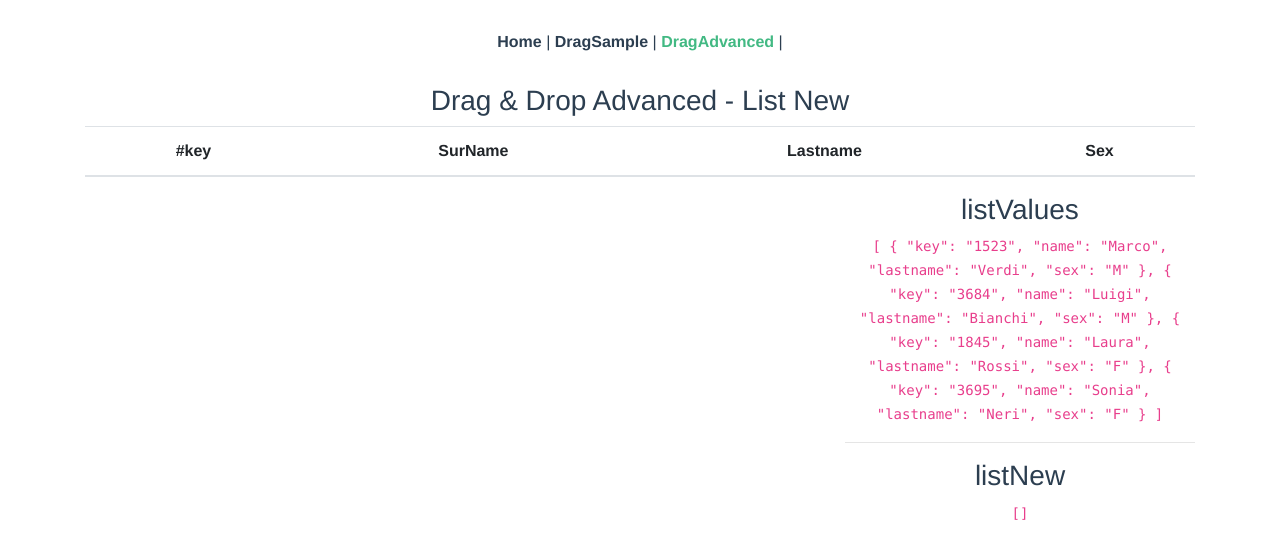
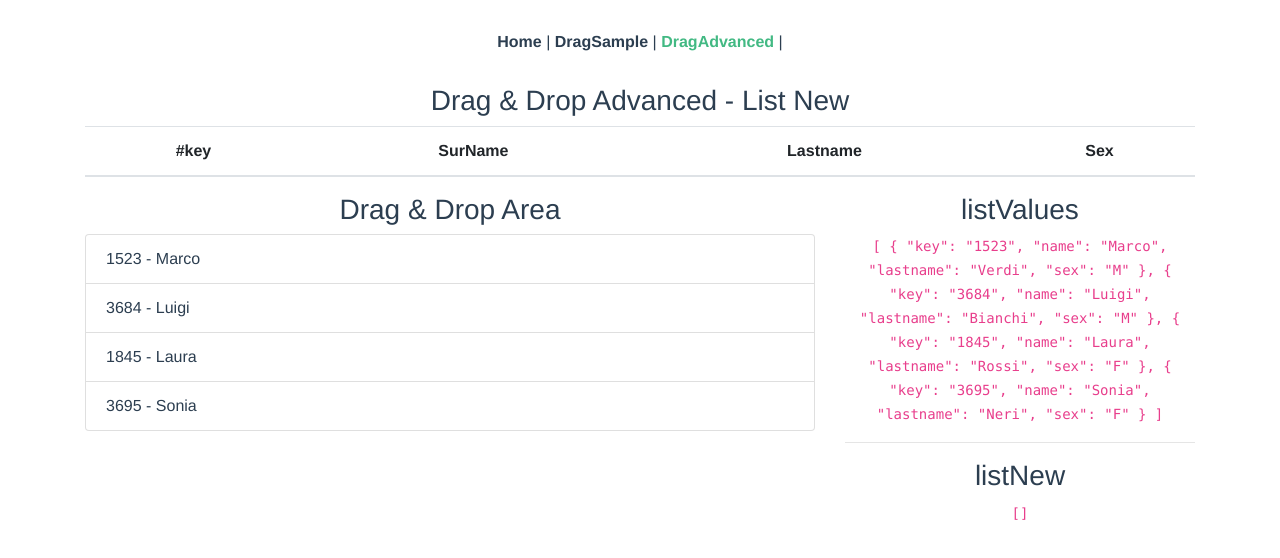
Before and after one commit to isjeady/corso-vue-js-application, a Vue app: page /dragadvanced in a window 1280 px wide. Shown: the top 558 px of the page. Built offline with nearby package versions, Linux system fonts and the light colour scheme.

Commit message:
Drag e Drop Area

```diff
--- a/src/components/DragAdvanced.vue
+++ b/src/components/DragAdvanced.vue
@@ -27,6 +27,12 @@
 
     <div class="row">
       <div class="col-8">
+          <h3>Drag & Drop Area</h3>
+          <draggable class="list-group" tag="ul" :list="listValues" v-bind="dragOptions" >
+              <li class="list-group-item" v-for="element in listValues" :key="element.key">
+                {{ element.key + ' - ' +element.name }}
+              </li>
+          </draggable>
 
       </div>
       <div class="col-4">
@@ -69,11 +75,25 @@ export default {
 
   },
   computed: {
-
+    dragOptions() {
+      return {
+        disabled: false,
+        ghostClass: "ghost",
+        sort : false,
+        group :{ name: 'people', pull: 'clone', put: false }
+      };
+    }
   }
 };
 </script>
 
 <style>
-
+.ghost {
+  opacity: 0.1;
+  background: #00f752;
+}
+.list-group-item {
+  text-align: left;
+  cursor: move;
+}
 </style>
```
